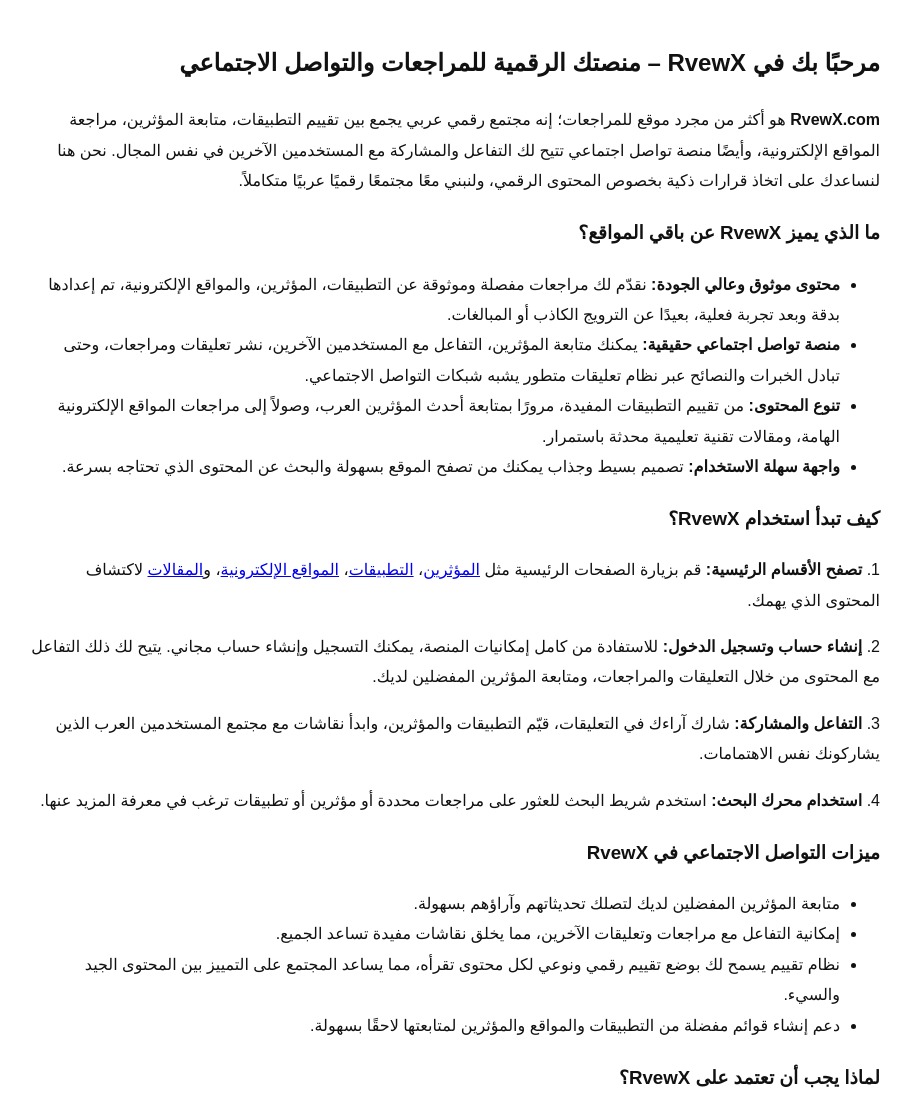
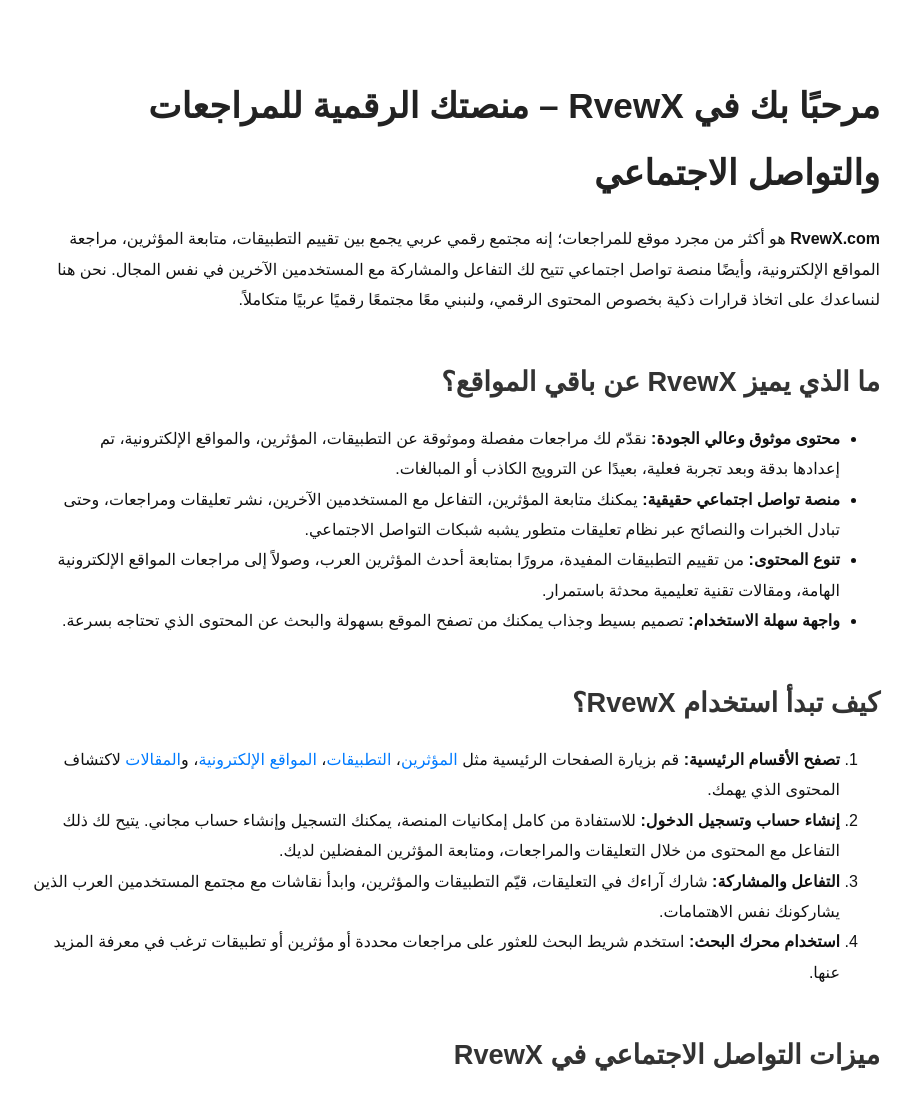
Before and after one commit to rvewx/rvewx-site, a plain HTML site: page index.html in a window 1280 px wide. Shown: the top 1098 px of the page, without its empty margins (185-1098 px from the left). Drawn offline with Linux system fonts and the light colour scheme.

Commit message:
Update index.html

```diff
--- a/index.html
+++ b/index.html
@@ -1,23 +1,63 @@
 <!DOCTYPE html>
 <html lang="ar" dir="rtl">
 <head>
-  <meta charset="UTF-8">
-  <meta name="viewport" content="width=device-width, initial-scale=1">
+  <meta charset="UTF-8" />
+  <meta name="viewport" content="width=device-width, initial-scale=1" />
   <title>RvewX - مراجعات التطبيقات والمواقع والمؤثرين</title>
-  <meta name="description" content="RvewX هو موقع مراجعات عربي يقدم تقييمات موثوقة وشاملة للتطبيقات، المؤثرين، والمواقع الإلكترونية. اكتشف محتوى رقمي حقيقي باللغة العربية.">
-  <meta name="keywords" content="مراجعات التطبيقات, تقييم المؤثرين, تحليل المواقع, RvewX, مراجعات عربية, أفضل تطبيقات عربية, محتوى رقمي, مراجعة تطبيقات, تقييم مواقع, influencers apps websites">
-  <meta name="robots" content="index, follow">
-  <link rel="canonical" href="https://rvewx.com/">
+  <meta name="description" content="RvewX هو موقع مراجعات عربي يقدم تقييمات موثوقة وشاملة للتطبيقات، المؤثرين، والمواقع الإلكترونية. اكتشف محتوى رقمي حقيقي باللغة العربية." />
+  <meta name="keywords" content="مراجعات التطبيقات, تقييم المؤثرين, تحليل المواقع, RvewX, مراجعات عربية, أفضل تطبيقات عربية, محتوى رقمي, مراجعة تطبيقات, تقييم مواقع, influencers apps websites" />
+  <meta name="robots" content="index, follow" />
+  <link rel="canonical" href="https://rvewx.com/" />
+  <style>
+    body {
+      font-family: Arial, sans-serif;
+      direction: rtl;
+      padding: 20px;
+      max-width: 850px;
+      margin: auto;
+      line-height: 1.9;
+      background-color: #fff;
+      color: #111;
+    }
+    a {
+      color: #007bff;
+      text-decoration: none;
+    }
+    a:hover {
+      text-decoration: underline;
+    }
+    h1, h2, h3 {
+      margin-top: 1.5em;
+      margin-bottom: 0.5em;
+      font-weight: 700;
+    }
+    h1 {
+      font-size: 2.2em;
+      color: #222;
+    }
+    h2 {
+      font-size: 1.7em;
+      color: #333;
+    }
+    h3 {
+      font-size: 1.3em;
+      color: #444;
+    }
+    ul {
+      margin-left: 20px;
+      margin-bottom: 1.5em;
+    }
+  </style>
 </head>
-<body style="font-family: Arial, sans-serif; direction: rtl; padding: 20px; max-width: 850px; margin: auto; line-height: 1.9; background-color: #fff; color: #111;">
+<body>
 
-  <h2>مرحبًا بك في RvewX – منصتك الرقمية للمراجعات والتواصل الاجتماعي</h2>
+  <h1>مرحبًا بك في RvewX – منصتك الرقمية للمراجعات والتواصل الاجتماعي</h1>
 
   <p>
     <strong>RvewX.com</strong> هو أكثر من مجرد موقع للمراجعات؛ إنه مجتمع رقمي عربي يجمع بين تقييم التطبيقات، متابعة المؤثرين، مراجعة المواقع الإلكترونية، وأيضًا منصة تواصل اجتماعي تتيح لك التفاعل والمشاركة مع المستخدمين الآخرين في نفس المجال. نحن هنا لنساعدك على اتخاذ قرارات ذكية بخصوص المحتوى الرقمي، ولنبني معًا مجتمعًا رقميًا عربيًا متكاملاً.
   </p>
 
-<h3>ما الذي يميز RvewX عن باقي المواقع؟</h3>
+  <h2>ما الذي يميز RvewX عن باقي المواقع؟</h2>
 
   <ul>
     <li><strong>محتوى موثوق وعالي الجودة:</strong> نقدّم لك مراجعات مفصلة وموثوقة عن التطبيقات، المؤثرين، والمواقع الإلكترونية، تم إعدادها بدقة وبعد تجربة فعلية، بعيدًا عن الترويج الكاذب أو المبالغات.</li>
@@ -26,22 +66,16 @@
     <li><strong>واجهة سهلة الاستخدام:</strong> تصميم بسيط وجذاب يمكنك من تصفح الموقع بسهولة والبحث عن المحتوى الذي تحتاجه بسرعة.</li>
   </ul>
 
-<h3>كيف تبدأ استخدام RvewX؟</h3>
+  <h2>كيف تبدأ استخدام RvewX؟</h2>
 
-<p>
-1. <strong>تصفح الأقسام الرئيسية:</strong> قم بزيارة الصفحات الرئيسية مثل <a href="https://rvewx.com/main/influencers" target="_blank">المؤثرين</a>، <a href="https://rvewx.com/main/apps" target="_blank">التطبيقات</a>، <a href="https://rvewx.com/main/websites" target="_blank">المواقع الإلكترونية</a>، و<a href="https://rvewx.com/articles" target="_blank">المقالات</a> لاكتشاف المحتوى الذي يهمك.
-</p>
-<p>
-2. <strong>إنشاء حساب وتسجيل الدخول:</strong> للاستفادة من كامل إمكانيات المنصة، يمكنك التسجيل وإنشاء حساب مجاني. يتيح لك ذلك التفاعل مع المحتوى من خلال التعليقات والمراجعات، ومتابعة المؤثرين المفضلين لديك.
-</p>
-<p>
-3. <strong>التفاعل والمشاركة:</strong> شارك آراءك في التعليقات، قيّم التطبيقات والمؤثرين، وابدأ نقاشات مع مجتمع المستخدمين العرب الذين يشاركونك نفس الاهتمامات.
-</p>
-<p>
-4. <strong>استخدام محرك البحث:</strong> استخدم شريط البحث للعثور على مراجعات محددة أو مؤثرين أو تطبيقات ترغب في معرفة المزيد عنها.
-</p>
+  <ol>
+    <li><strong>تصفح الأقسام الرئيسية:</strong> قم بزيارة الصفحات الرئيسية مثل <a href="https://rvewx.com/main/influencers" target="_blank" rel="noopener">المؤثرين</a>، <a href="https://rvewx.com/main/apps" target="_blank" rel="noopener">التطبيقات</a>، <a href="https://rvewx.com/main/websites" target="_blank" rel="noopener">المواقع الإلكترونية</a>، و<a href="https://rvewx.com/articles" target="_blank" rel="noopener">المقالات</a> لاكتشاف المحتوى الذي يهمك.</li>
+    <li><strong>إنشاء حساب وتسجيل الدخول:</strong> للاستفادة من كامل إمكانيات المنصة، يمكنك التسجيل وإنشاء حساب مجاني. يتيح لك ذلك التفاعل مع المحتوى من خلال التعليقات والمراجعات، ومتابعة المؤثرين المفضلين لديك.</li>
+    <li><strong>التفاعل والمشاركة:</strong> شارك آراءك في التعليقات، قيّم التطبيقات والمؤثرين، وابدأ نقاشات مع مجتمع المستخدمين العرب الذين يشاركونك نفس الاهتمامات.</li>
+    <li><strong>استخدام محرك البحث:</strong> استخدم شريط البحث للعثور على مراجعات محددة أو مؤثرين أو تطبيقات ترغب في معرفة المزيد عنها.</li>
+  </ol>
 
-<h3>ميزات التواصل الاجتماعي في RvewX</h3>
+  <h2>ميزات التواصل الاجتماعي في RvewX</h2>
 
   <ul>
     <li>متابعة المؤثرين المفضلين لديك لتصلك تحديثاتهم وآراؤهم بسهولة.</li>
@@ -50,7 +84,7 @@
     <li>دعم إنشاء قوائم مفضلة من التطبيقات والمواقع والمؤثرين لمتابعتها لاحقًا بسهولة.</li>
   </ul>
 
-<h3>لماذا يجب أن تعتمد على RvewX؟</h3>
+  <h2>لماذا يجب أن تعتمد على RvewX؟</h2>
 
   <p>
     في عالم التقنية والتطبيقات، الانتشار الكبير يجعل اختيار الأفضل تحديًا كبيرًا. RvewX يوفر لك الوقت والجهد من خلال جمع أفضل المعلومات والمراجعات من مصادر موثوقة ومجتمع نشط يشاركك تجاربه بصراحة وموضوعية. هذا يضمن لك الاستفادة القصوى من المحتوى الرقمي والاختيار الأمثل لما يناسبك.
@@ -60,7 +94,7 @@
     كما أن مجتمع RvewX يتيح لك فرصة التواصل مع مستخدمين آخرين، طرح الأسئلة، والحصول على نصائح مباشرة من أشخاص لديهم خبرة في المجال نفسه، مما يعزز من تجربة الاستخدام ويزيد من ثقتك في الخيارات التي تقوم بها.
   </p>
 
-<h3>كيف نساعدك على اكتشاف المحتوى الأفضل؟</h3>
+  <h2>كيف نساعدك على اكتشاف المحتوى الأفضل؟</h2>
 
   <p>
     نعتمد في RvewX على منهجية واضحة ومبنية على التجربة الواقعية لكل محتوى نقوم بمراجعته. لا نترك المجال للتخمين أو الترويج المدفوع الخفي، بل نركز على تقديم آراء صادقة ومدعومة بالأدلة.
@@ -70,16 +104,15 @@
     ستجد في كل صفحة مراجعة معلومات تفصيلية عن مزايا وعيوب التطبيق أو الموقع، تقييمات المستخدمين، وروابط مباشرة للتنزيل أو الاستخدام. كل هذا في مكان واحد يوفر عليك عناء البحث في عدة مواقع.
   </p>
 
-<h3>ابدأ رحلتك الرقمية مع RvewX الآن!</h3>
+  <h2>ابدأ رحلتك الرقمية مع RvewX الآن!</h2>
 
   <p>
-لا تتردد في زيارة <a href="https://rvewx.com" target="_blank">RvewX.com</a> اليوم، وتصفح الأقسام المختلفة التي صممت خصيصًا لتناسب احتياجاتك الرقمية. انضم إلى مجتمعنا، شارك تجربتك، واستفد من تجارب الآخرين لتكون دائمًا على اطلاع بأحدث وأفضل ما في عالم التقنية.
+    لا تتردد في زيارة <a href="https://rvewx.com" target="_blank" rel="noopener">RvewX.com</a> اليوم، وتصفح الأقسام المختلفة التي صممت خصيصًا لتناسب احتياجاتك الرقمية. انضم إلى مجتمعنا، شارك تجربتك، واستفد من تجارب الآخرين لتكون دائمًا على اطلاع بأحدث وأفضل ما في عالم التقنية.
   </p>
 
   <p>
     مع RvewX، أنت في قلب مجتمع رقمي عربي موثوق ومتجدد، حيث تجد المعلومة، الدعم، والتفاعل في مكان واحد.
   </p>
 
-
 </body>
 </html>
```
Lines whose indentation alone changed are shown as unchanged.
